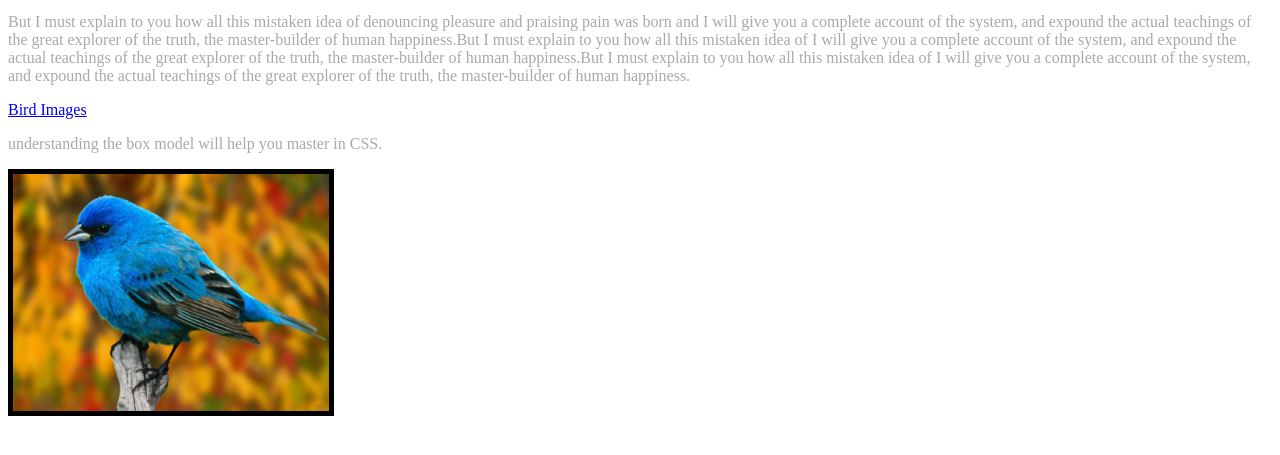
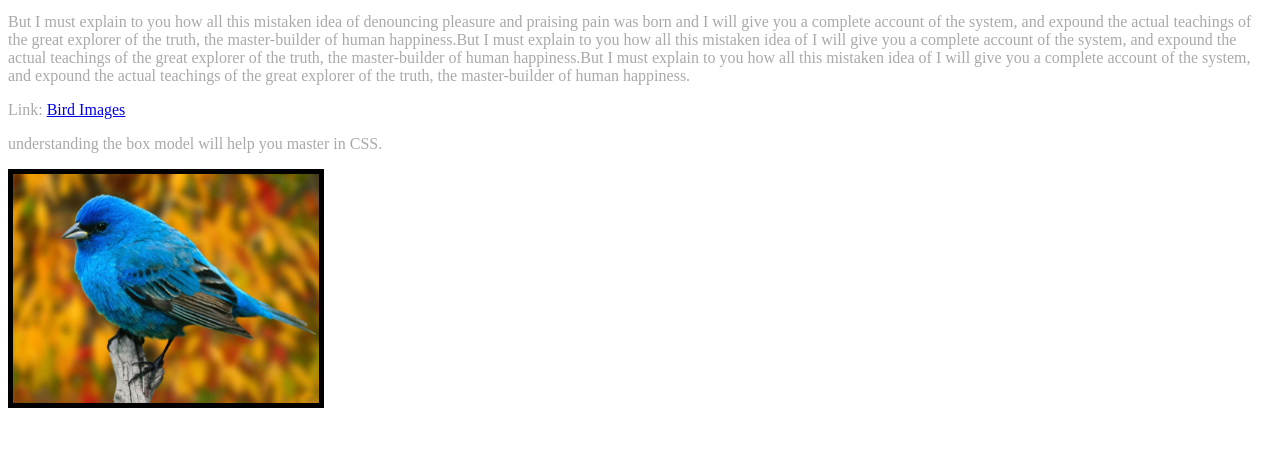
Before and after one commit to rajvid/box-model-demo, a plain HTML site: page index.html in a window 1280 px wide. Shown: the part 155-610 px from the top of the page. Drawn offline with Linux system fonts and the light colour scheme.

Commit message:
added box-sizing in style

```diff
--- a/index.html
+++ b/index.html
@@ -5,6 +5,9 @@
 <style>
   body {
     color: grey;
+  }
+  * {
+      box-sizing: border-box;
   }
   img {
     border: 5px solid black;
@@ -14,6 +17,7 @@
   p {
     color: darkgrey;
   }
+
 </style>
 <body>
     <h1>My First Box Model</h1>
@@ -35,7 +39,7 @@
         I will give you a complete account of the system, and expound the actual teachings of the great explorer of
         the truth, the master-builder of human happiness.
     </p>
-    <p><a href="https://www.google.com/search?q=bird+images&source=lnms&tbm=isch&sa=X&ved=0ahUKEwjapvuQtpHeAhXoIDQIHVg8BhcQ_AUIDigB&biw=1920&bih=889">Bird Images</a></p>
+    <p>Link: <a href="https://www.google.com/search?q=bird+images&source=lnms&tbm=isch&sa=X&ved=0ahUKEwjapvuQtpHeAhXoIDQIHVg8BhcQ_AUIDigB&biw=1920&bih=889">Bird Images</a></p>
     <p>understanding the box model will help you master in CSS.</p>
     <img src="img/bird.jpg" alt="image" width="400" height="400">
 </body>
```
